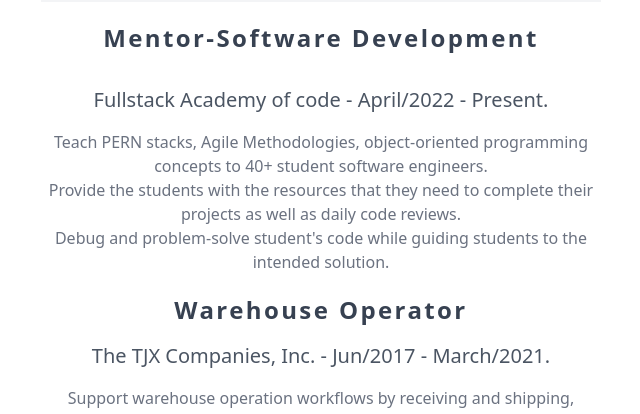
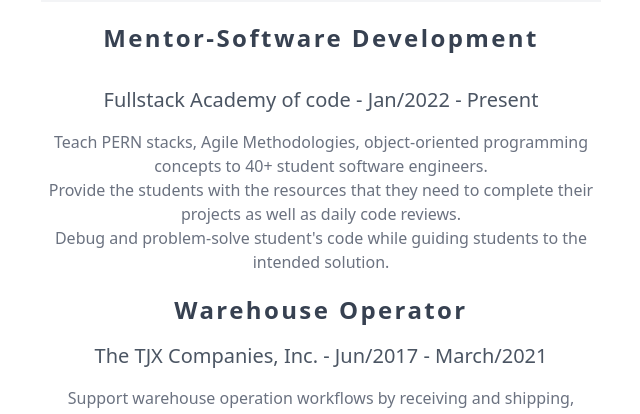
Before and after one commit to adam-marey/myPort, a React (Create React App) app: page /Experience in a window 1280 px wide. Shown: the part 730-1144 px from the top of the page, without its empty margins (319-959 px from the left). Built offline with nearby package versions, Linux system fonts and the light colour scheme.

Commit message:
fixed bug

```diff
--- a/src/components/Experience/Experience.js
+++ b/src/components/Experience/Experience.js
@@ -28,7 +28,7 @@
 
       <p className="text-1xl text-gray-500 pt-4">
         <p className="text-xl text-gray-600 pt-4">
-          Fullstack Academy of code - April/2022 - Present.
+          Fullstack Academy of code - Jan/2022 - Present
         </p>
         <p className="text-1xl text-gray-500 pt-4">
           <p>
@@ -49,7 +49,7 @@
         Warehouse Operator
       </h1>
       <p className="text-xl text-gray-600 pt-4">
-        The TJX Companies, Inc. - Jun/2017 - March/2021.
+        The TJX Companies, Inc. - Jun/2017 - March/2021
       </p>
       <p className="text-1xl text-gray-500 pt-4">
         <p>
```
